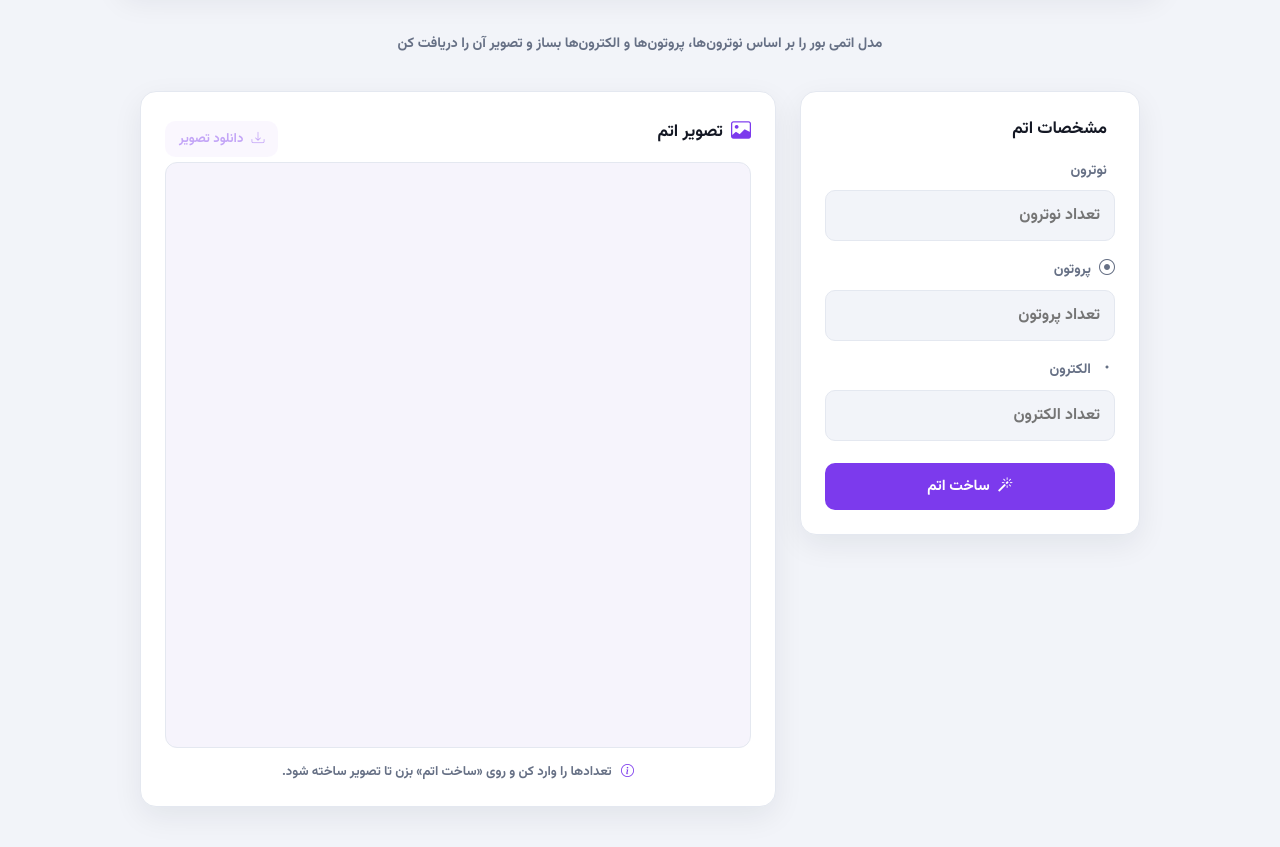
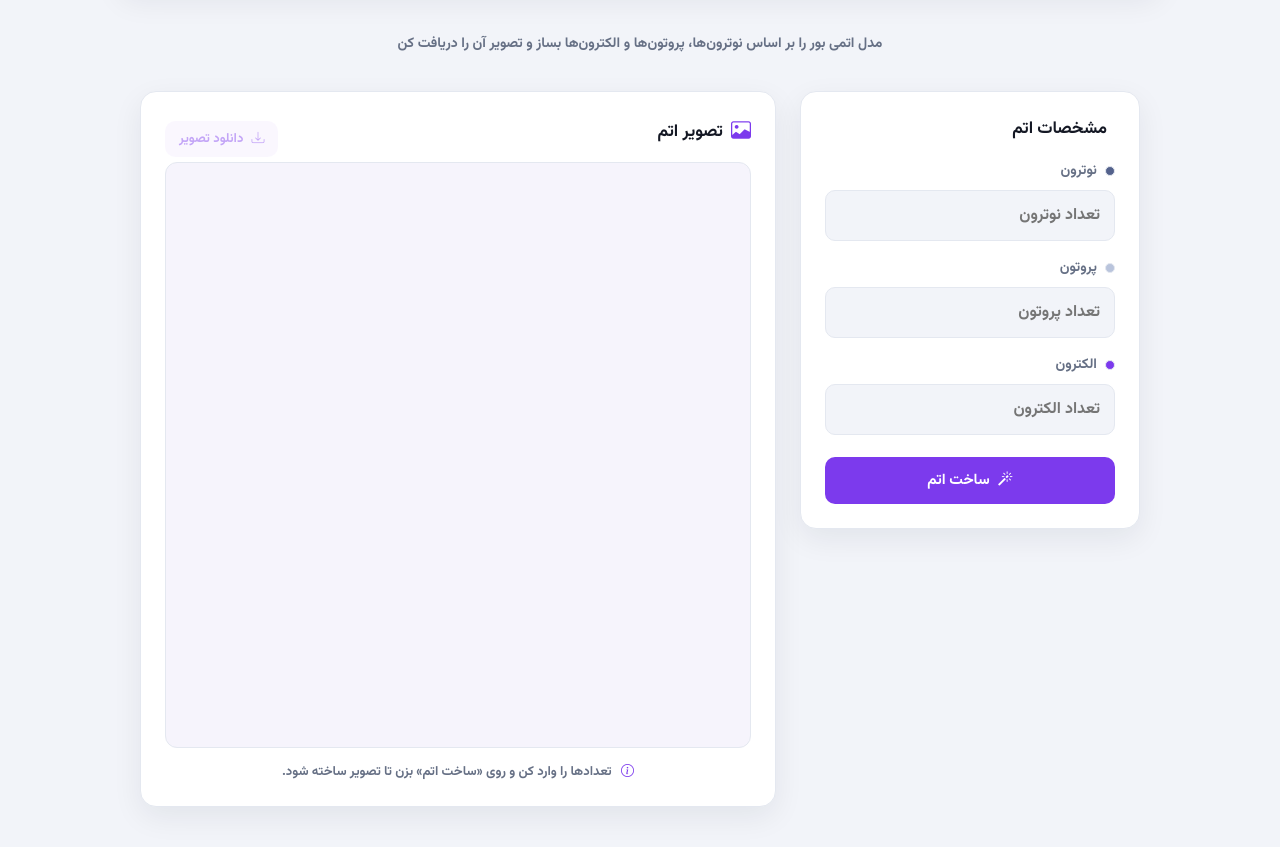
Before and after one commit to LithiumTeam/Li-Bohr, a plain HTML site: page index.html in a window 1280 px wide. Shown: the part 91-938 px from the top of the page. Drawn offline with Linux system fonts and the light colour scheme.

Commit message:
Particle dots next to inputs: clearly visible colors in both themes

```diff
--- a/css/style.css
+++ b/css/style.css
@@ -18,6 +18,9 @@
     --stage: #f6f4fc;
     --radius: 16px;
     --shadow: 0 10px 30px rgba(16, 24, 48, 0.07);
+    --dot-proton: #b9c4dc;
+    --dot-neutron: #54628c;
+    --dot-electron: #7c3aed;
 }
 
 [data-theme="dark"] {
@@ -31,6 +34,9 @@
     --accent-soft: rgba(139, 92, 246, 0.18);
     --stage: #0a0614;
     --shadow: 0 10px 30px rgba(0, 0, 0, 0.55);
+    --dot-proton: #d8cff5;
+    --dot-neutron: #a493e0;
+    --dot-electron: #a855f7;
 }
 
 * {
@@ -189,8 +195,24 @@ body {
     margin-bottom: 8px;
 }
 
-.field-label .bi {
-    font-size: 16px;
+.particle-dot {
+    display: inline-block;
+    width: 10px;
+    height: 10px;
+    border-radius: 50%;
+    border: 1px solid var(--line);
+}
+
+.particle-dot.particle-proton {
+    background: var(--dot-proton);
+}
+
+.particle-dot.particle-neutron {
+    background: var(--dot-neutron);
+}
+
+.particle-dot.particle-electron {
+    background: var(--dot-electron);
 }
 
 .field input {
--- a/index.html
+++ b/index.html
@@ -40,21 +40,21 @@
                 <form id="atom-form" class="atom-form">
                     <label class="field">
                         <span class="field-label">
-                            <i class="bi bi-circle-slash"></i>
+                            <span class="particle-dot particle-neutron"></span>
                             نوترون
                         </span>
                         <input type="number" id="neutrons" min="0" step="1" placeholder="تعداد نوترون">
                     </label>
                     <label class="field">
                         <span class="field-label">
-                            <i class="bi bi-record-circle"></i>
+                            <span class="particle-dot particle-proton"></span>
                             پروتون
                         </span>
                         <input type="number" id="protons" min="0" step="1" placeholder="تعداد پروتون">
                     </label>
                     <label class="field">
                         <span class="field-label">
-                            <i class="bi bi-dot"></i>
+                            <span class="particle-dot particle-electron"></span>
                             الکترون
                         </span>
                         <input type="number" id="electrons" min="0" step="1" placeholder="تعداد الکترون">
```
